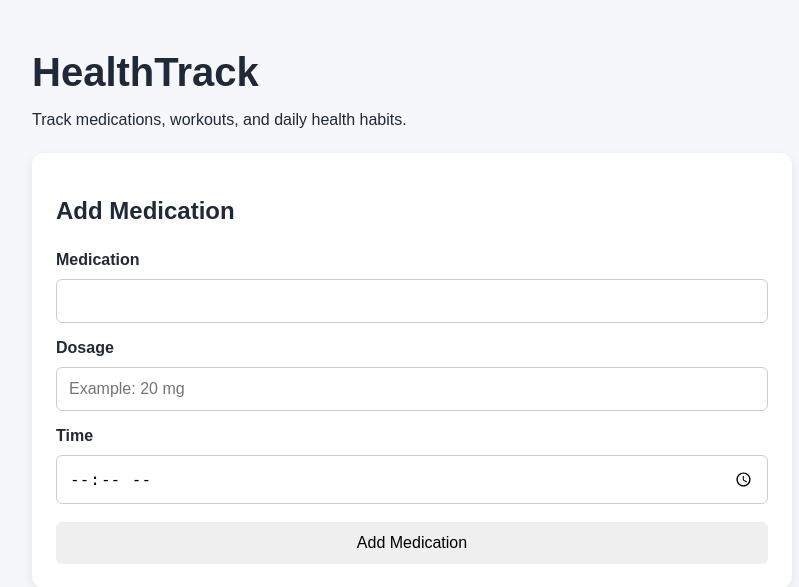
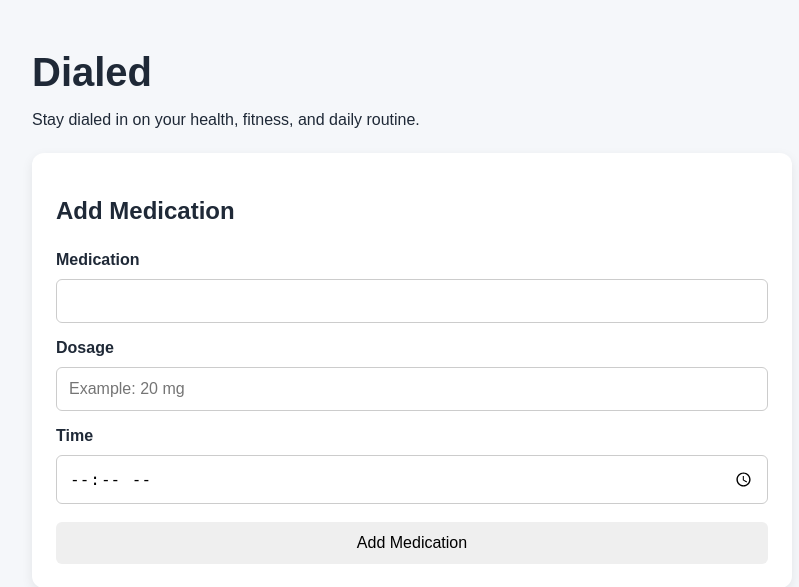
Before and after one commit to Jordanali418/Dialed, a Flask app: page / in a window 1280 px wide. Shown: the top 587 px of the page, without its empty margins (228-1027 px from the left). Run offline with Flask 3, Linux system fonts and the light colour scheme; data that the repository does not hold is empty.

Commit message:
Rename project to Dialed

```diff
--- a/templates/index.html
+++ b/templates/index.html
@@ -3,7 +3,7 @@
 <head>
     <meta charset="UTF-8">
     <meta name="viewport" content="width=device-width, initial-scale=1.0">
-    <title>HealthTrack</title>
+    <title>Dialed</title>
     <link rel="stylesheet" href="{{ url_for('static', filename='style.css') }}">
 </head>
 
@@ -11,8 +11,8 @@
 
 <main class="container">
 
-    <h1>HealthTrack</h1>
-    <p>Track medications, workouts, and daily health habits.</p>
+    <h1>Dialed</h1>
+    <p>Stay dialed in on your health, fitness, and daily routine.</p>
 
     <section class="card">
 
```
Also changed, not shown: README.md.
